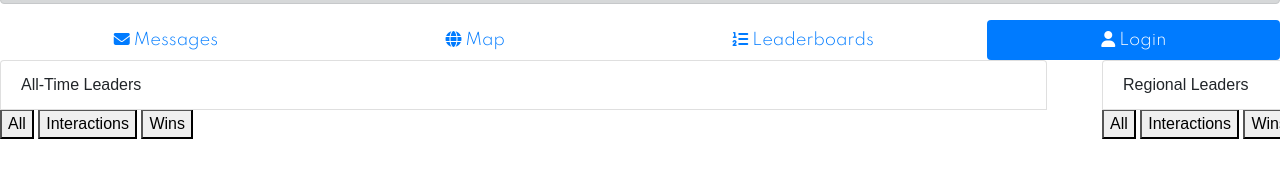
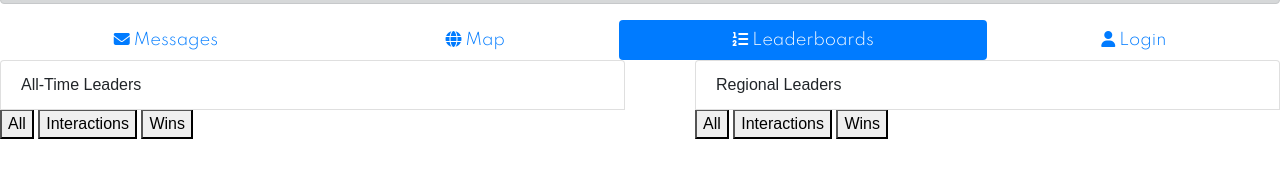
Before and after one commit to TelevisionNinja/Boarder, a plain HTML site: page docs/leaderboard.html in a window 1280 px wide. Shown: the part 170-348 px from the top of the page. Drawn offline with nearby package versions, Linux system fonts and the light colour scheme; files that its build step writes are made by us from their sources.

Commit message:
active nav

```diff
--- a/docs/leaderboard.html
+++ b/docs/leaderboard.html
@@ -18,8 +18,8 @@
         <nav class="nav nav-pills flex-column flex-sm-row">
         <a class="flex-sm-fill text-sm-center nav-link" href="messages.html"><i class="fas fa-envelope"></i>  Messages</a>
         <a class="flex-sm-fill text-sm-center nav-link" href="map.html"><i class="fas fa-globe"></i>  Map</a>
-        <a class="flex-sm-fill text-sm-center nav-link" href="leaderboard.html"><i class="fas fa-list-ol"></i>  Leaderboards</a>
-        <a class="flex-sm-fill text-sm-center nav-link active" href="index.html"><i class="fas fa-user"></i>  Login</a>
+        <a class="flex-sm-fill text-sm-center nav-link active" href="leaderboard.html"><i class="fas fa-list-ol"></i>  Leaderboards</a>
+        <a class="flex-sm-fill text-sm-center nav-link" href="index.html"><i class="fas fa-user"></i>  Login</a>
       </nav>
 
     <!--Main Part of Page-->
@@ -59,7 +59,7 @@
             </div>
 
             <!--Begin Regional Leaderboard-->
-            <div class="col-sm2">
+            <div class="col-sm">
                 <ul class="list-group2">
                     <!--Doesn't Change-->
                     <li class="list-group-item" id="slightly_larger">Regional Leaders</li>
```
Also changed, not shown: docs/map.html (+2 -2 lines), docs/messages.html (+2 -2 lines).
